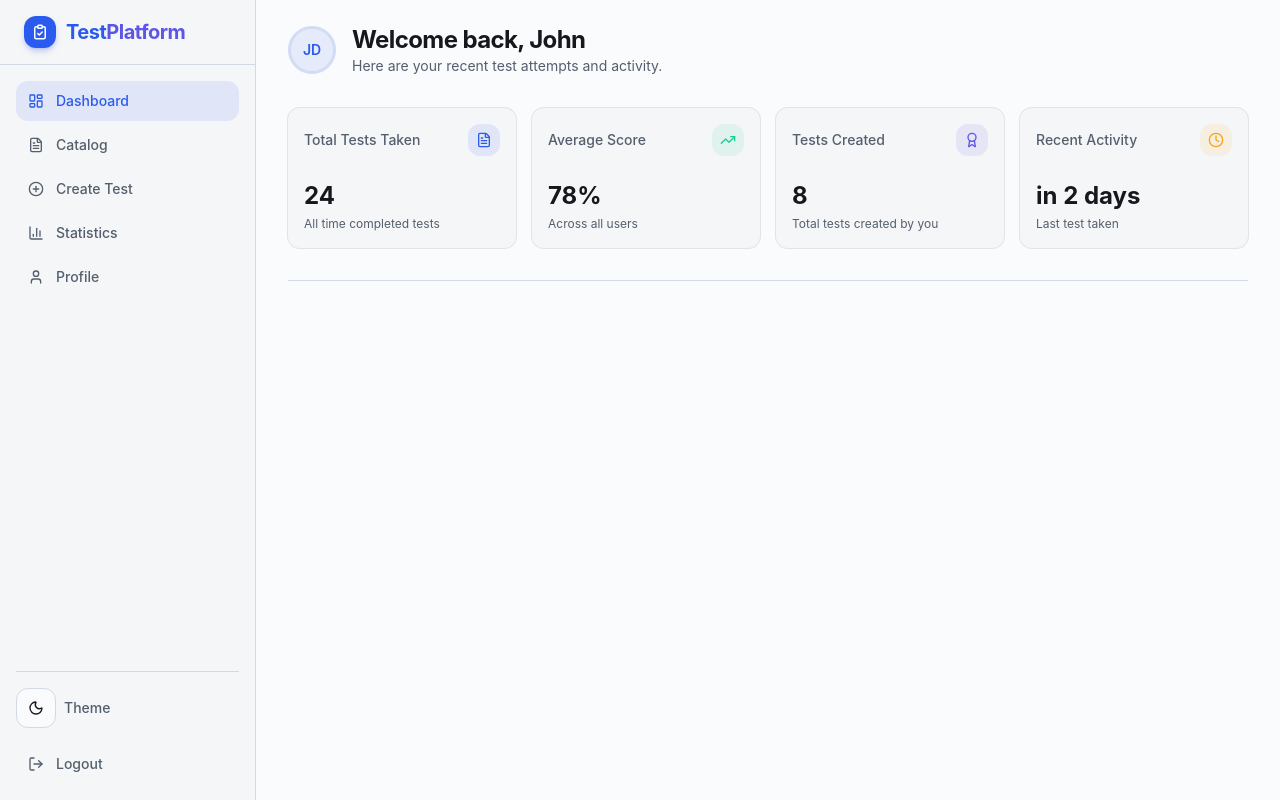
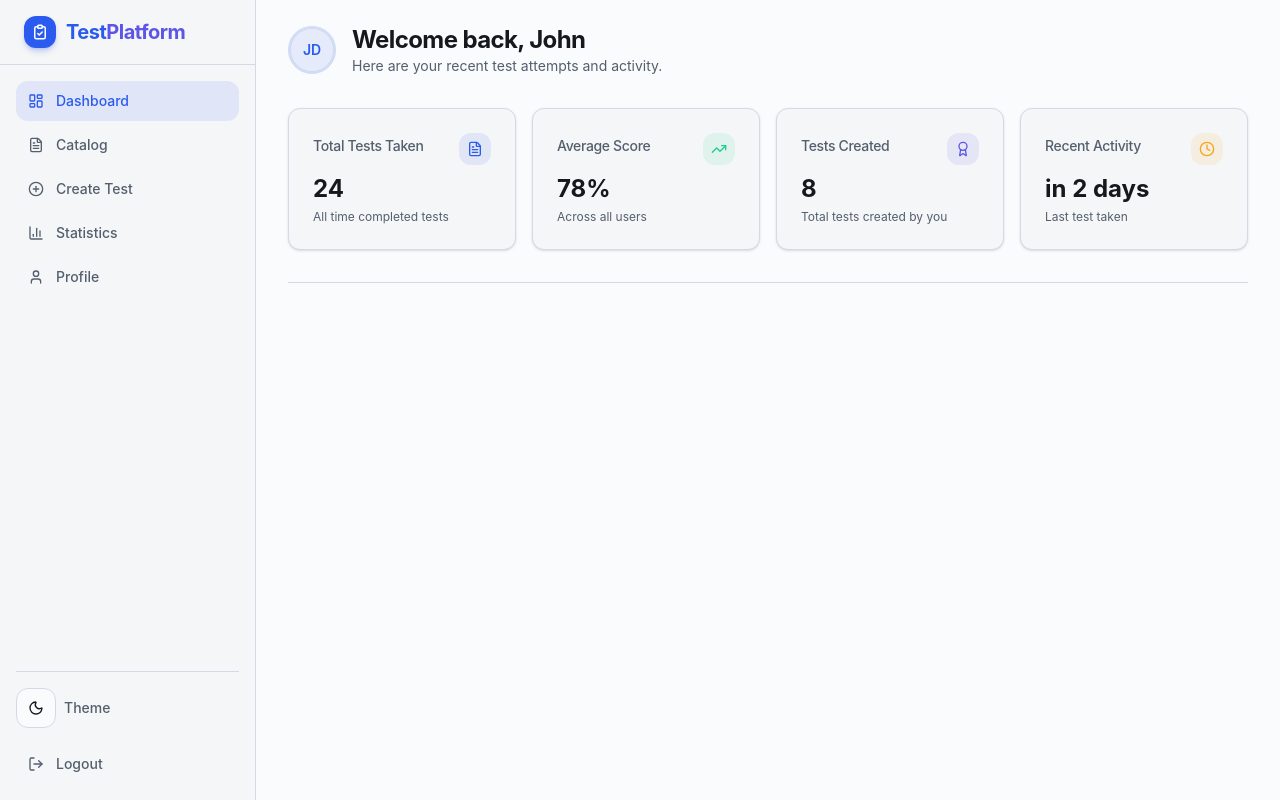
Before and after one commit to lbedv/online-testing, a React (Vite) app: page / in a window 1280 px wide. Built offline with nearby package versions, Linux system fonts and the light colour scheme.

Commit message:
chore: replace card component

```diff
--- a/src/components/ui/card.tsx
+++ b/src/components/ui/card.tsx
@@ -2,102 +2,75 @@
 
 import { cn } from "@/lib/utils"
 
-function Card({
-  className,
-  size = "default",
-  ...props
-}: React.ComponentProps<"div"> & { size?: "default" | "sm" }) {
-  return (
+const Card = React.forwardRef<
+  HTMLDivElement,
+  React.HTMLAttributes<HTMLDivElement>
+>(({ className, ...props }, ref) => (
   <div
-      data-slot="card"
-      data-size={size}
+    ref={ref}
     className={cn(
-        "group/card flex flex-col gap-4 overflow-hidden rounded-xl bg-card py-4 text-sm text-card-foreground ring-1 ring-foreground/10 has-data-[slot=card-footer]:pb-0 has-[>img:first-child]:pt-0 data-[size=sm]:gap-3 data-[size=sm]:py-3 data-[size=sm]:has-data-[slot=card-footer]:pb-0 *:[img:first-child]:rounded-t-xl *:[img:last-child]:rounded-b-xl",
+      "rounded-xl border bg-card text-card-foreground shadow",
       className
     )}
     {...props}
   />
-  )
-}
+))
+Card.displayName = "Card"
 
-function CardHeader({ className, ...props }: React.ComponentProps<"div">) {
-  return (
+const CardHeader = React.forwardRef<
+  HTMLDivElement,
+  React.HTMLAttributes<HTMLDivElement>
+>(({ className, ...props }, ref) => (
   <div
-      data-slot="card-header"
-      className={cn(
-        "group/card-header @container/card-header grid auto-rows-min items-start gap-1 rounded-t-xl px-4 group-data-[size=sm]/card:px-3 has-data-[slot=card-action]:grid-cols-[1fr_auto] has-data-[slot=card-description]:grid-rows-[auto_auto] [.border-b]:pb-4 group-data-[size=sm]/card:[.border-b]:pb-3",
-        className
-      )}
+    ref={ref}
+    className={cn("flex flex-col space-y-1.5 p-6", className)}
     {...props}
   />
-  )
-}
+))
+CardHeader.displayName = "CardHeader"
 
-function CardTitle({ className, ...props }: React.ComponentProps<"div">) {
-  return (
+const CardTitle = React.forwardRef<
+  HTMLDivElement,
+  React.HTMLAttributes<HTMLDivElement>
+>(({ className, ...props }, ref) => (
   <div
-      data-slot="card-title"
-      className={cn(
-        "text-base leading-snug font-medium group-data-[size=sm]/card:text-sm",
-        className
-      )}
+    ref={ref}
+    className={cn("font-semibold leading-none tracking-tight", className)}
     {...props}
   />
-  )
-}
+))
+CardTitle.displayName = "CardTitle"
 
-function CardDescription({ className, ...props }: React.ComponentProps<"div">) {
-  return (
+const CardDescription = React.forwardRef<
+  HTMLDivElement,
+  React.HTMLAttributes<HTMLDivElement>
+>(({ className, ...props }, ref) => (
   <div
-      data-slot="card-description"
+    ref={ref}
     className={cn("text-sm text-muted-foreground", className)}
     {...props}
   />
-  )
-}
+))
+CardDescription.displayName = "CardDescription"
 
-function CardAction({ className, ...props }: React.ComponentProps<"div">) {
-  return (
+const CardContent = React.forwardRef<
+  HTMLDivElement,
+  React.HTMLAttributes<HTMLDivElement>
+>(({ className, ...props }, ref) => (
+  <div ref={ref} className={cn("p-6 pt-0", className)} {...props} />
+))
+CardContent.displayName = "CardContent"
+
+const CardFooter = React.forwardRef<
+  HTMLDivElement,
+  React.HTMLAttributes<HTMLDivElement>
+>(({ className, ...props }, ref) => (
   <div
-      data-slot="card-action"
-      className={cn(
-        "col-start-2 row-span-2 row-start-1 self-start justify-self-end",
-        className
-      )}
+    ref={ref}
+    className={cn("flex items-center p-6 pt-0", className)}
     {...props}
   />
-  )
-}
+))
+CardFooter.displayName = "CardFooter"
 
-function CardContent({ className, ...props }: React.ComponentProps<"div">) {
-  return (
-    <div
-      data-slot="card-content"
-      className={cn("px-4 group-data-[size=sm]/card:px-3", className)}
-      {...props}
-    />
-  )
-}
-
-function CardFooter({ className, ...props }: React.ComponentProps<"div">) {
-  return (
-    <div
-      data-slot="card-footer"
-      className={cn(
-        "flex items-center rounded-b-xl border-t bg-muted/50 p-4 group-data-[size=sm]/card:p-3",
-        className
-      )}
-      {...props}
-    />
-  )
-}
-
-export {
-  Card,
-  CardHeader,
-  CardFooter,
-  CardTitle,
-  CardAction,
-  CardDescription,
-  CardContent,
-}
+export { Card, CardHeader, CardFooter, CardTitle, CardDescription, CardContent }
```
Lines whose indentation alone changed are shown as unchanged.
